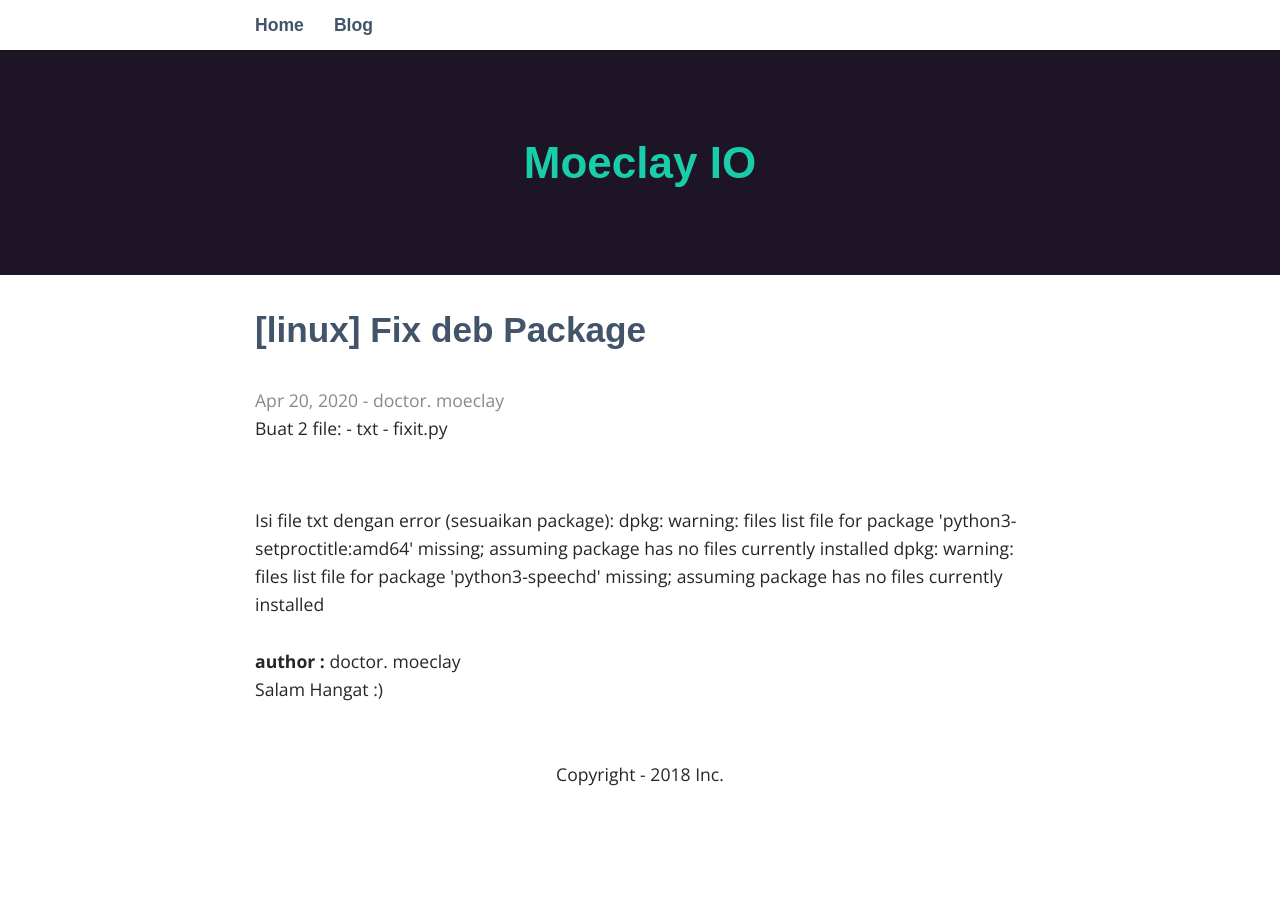
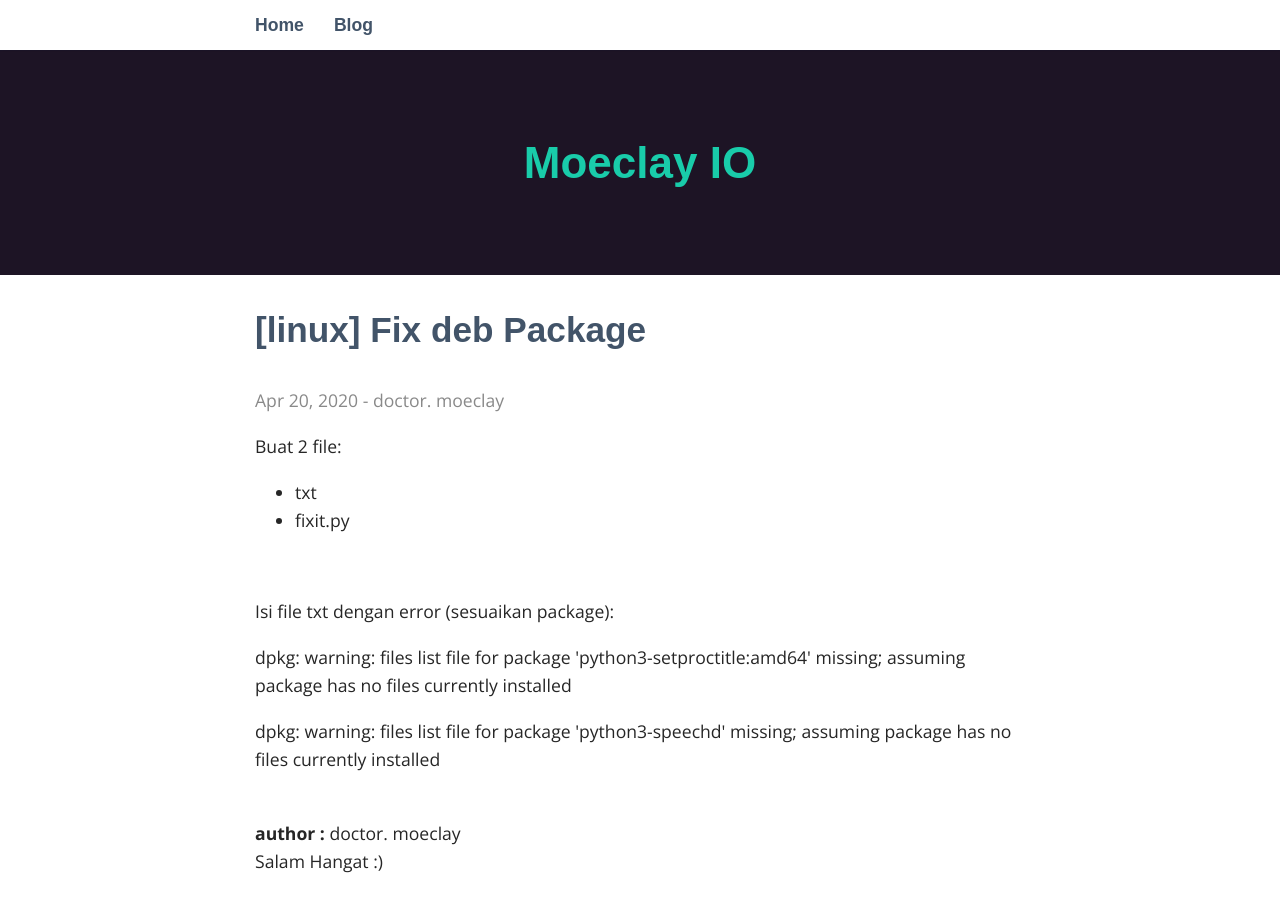
Before and after one commit to moeclay/moeclay.github.io, a Jekyll site: the page built from _posts/2020-04-20-memperbaiki-package-deb-linux.markdown, in a window 1280 px wide and 900 px high. Built offline with Jekyll 4.4.1, drawn with Linux system fonts in a browser that asks for light colours; some web fonts are replaced; some of the changed lines change nothing that is shown.

Commit message:
Update 2020-04-20-memperbaiki-package-deb-linux.markdown

```diff
--- a/_posts/2020-04-20-memperbaiki-package-deb-linux.markdown
+++ b/_posts/2020-04-20-memperbaiki-package-deb-linux.markdown
@@ -6,15 +6,17 @@ author: doctor. moeclay
 categories: linux
 ---
 <div>
-Buat 2 file:
-- txt
-- fixit.py
+<p>Buat 2 file:</p>
+<ul>
+  <li>txt</li>
+  <li>fixit.py</li>
+</ul>
 </div>
 
 <br>
 
 <div>
-Isi file txt dengan error (sesuaikan package):
-dpkg: warning: files list file for package 'python3-setproctitle:amd64' missing; assuming package has no files currently installed
-dpkg: warning: files list file for package 'python3-speechd' missing; assuming package has no files currently installed
+<p>Isi file txt dengan error (sesuaikan package):</p>
+<p>dpkg: warning: files list file for package 'python3-setproctitle:amd64' missing; assuming package has no files currently installed</p>
+<p>dpkg: warning: files list file for package 'python3-speechd' missing; assuming package has no files currently installed</p>
 </div>
```
